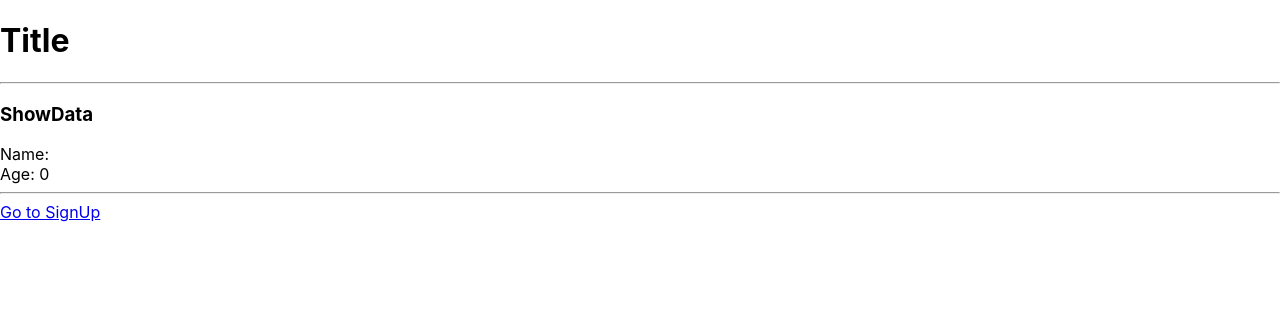
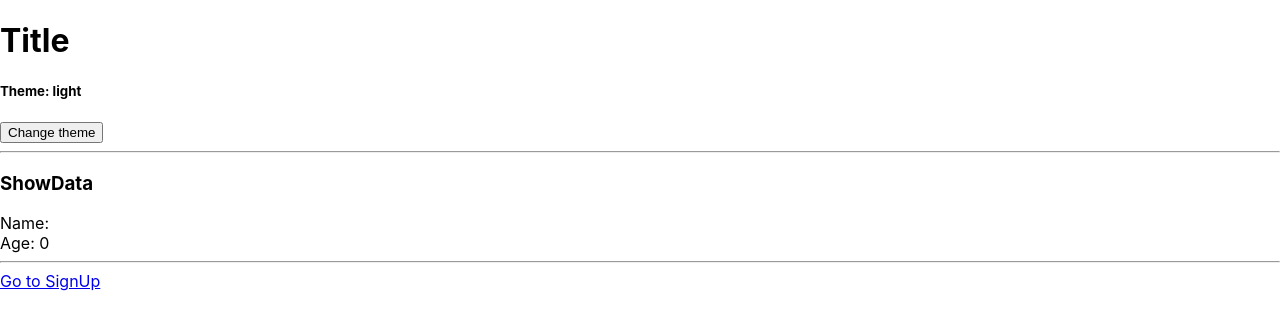
Before and after one commit to jonascavalcante/context-api, a React (Create React App) app: page /showData in a window 1280 px wide. Shown: the top 330 px of the page. Built offline with nearby package versions, Linux system fonts and the light colour scheme.

Commit message:
feat: add themeReducer

```diff
--- a/src/App.tsx
+++ b/src/App.tsx
@@ -1,21 +1,51 @@
+import { useContext } from 'react';
 import { BrowserRouter, Route, Routes } from 'react-router-dom';
-import { ContextProvider } from './contexts/Context';
 
 import ShowData from './pages/ShowData';
 import SignUp from './pages/SignUp';
 
+import { Context } from './contexts/Context';
+
 const App = () => {
+
+  const { state, dispatch } = useContext(Context);
+
+  const handleToggleTheme = () => {
+    if (state.theme.status === 'light') {
+      dispatch({
+        type: 'CHANGE_STATUS',
+        payload: {
+          status: 'dark'
+        }
+      })
+    } else {
+      dispatch({
+        type: 'CHANGE_STATUS',
+        payload: {
+          status: 'light'
+        }
+      })
+    }
+  }
+
   return (
-    <ContextProvider>
-      <BrowserRouter>
+    <BrowserRouter>
+      <div
+        style={(state.theme.status === 'dark')
+          ? { backgroundColor: 'black', color: 'white' }
+          : { backgroundColor: 'white', color: 'black' }
+        }
+      >
         <h1>Title</h1>
+        <h5>Theme: {state.theme.status}</h5>
+        <button onClick={handleToggleTheme}>Change theme</button>
         <hr />
         <Routes>
           <Route path="/" element={<SignUp />} />
           <Route path="/showData" element={<ShowData />} />
         </Routes>
-      </BrowserRouter>
-    </ContextProvider>
+      </div>
+    </BrowserRouter>
   );
 }
 
--- a/src/contexts/Context.tsx
+++ b/src/contexts/Context.tsx
@@ -3,8 +3,11 @@ import { createContext, useReducer } from "react";
 import { userInitialState, userReducer, UserType } from "../reducers/userReducer";
 import { ReducerActionType } from "../types/reducerActionType";
 
+import { themeInitialState, themeReducer, ThemeType } from "../reducers/themeReducer";
+
 type initialStateType  = {
   user: UserType;
+  theme: ThemeType;
 }
 
 type ContextType = {
@@ -14,6 +17,7 @@ type ContextType = {
 
 const initialState = {
   user: userInitialState,
+  theme: themeInitialState,
 }
 
 export const Context = createContext<ContextType>({
@@ -22,7 +26,8 @@ export const Context = createContext<ContextType>({
 });
 
 const mainReducer = (state: initialStateType , action: ReducerActionType) => ({
-  user: userReducer(state.user, action)
+  user: userReducer(state.user, action),
+  theme: themeReducer(state.theme, action),
 })
 
 export const ContextProvider: React.FC = ({ children }) => {
--- a/src/index.tsx
+++ b/src/index.tsx
@@ -4,9 +4,13 @@ import './index.css';
 import App from './App';
 import reportWebVitals from './reportWebVitals';
 
+import { ContextProvider } from './contexts/Context';
+
 ReactDOM.render(
   <React.StrictMode>
-    <App />
+    <ContextProvider>
+      <App />
+    </ContextProvider>
   </React.StrictMode>,
   document.getElementById('root')
 );
--- /dev/null
+++ b/src/reducers/themeReducer.tsx
@@ -0,0 +1,22 @@
+import { ReducerActionType } from "../types/reducerActionType";
+
+export type ThemeType = {
+  status: 'dark' | 'light';
+}
+
+export const themeInitialState: ThemeType = {
+  status: 'light'
+}
+
+export const themeReducer = (state: ThemeType, action: ReducerActionType) => {
+
+  switch (action.type) {
+    case "CHANGE_STATUS":
+        return {...state, status: action.payload.status}
+
+    default:
+      break;
+  }
+
+  return state;
+}
```
